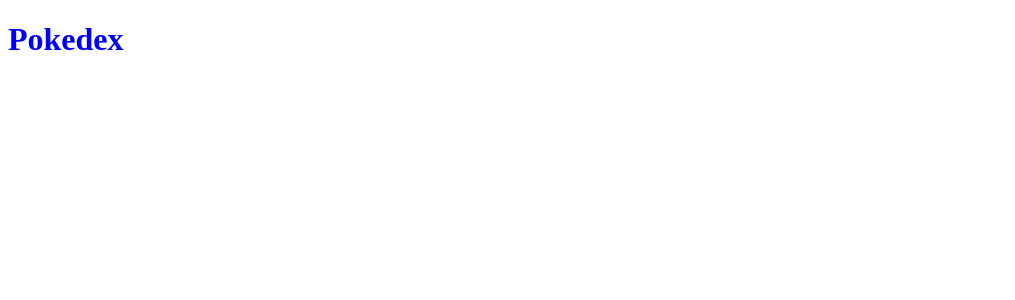
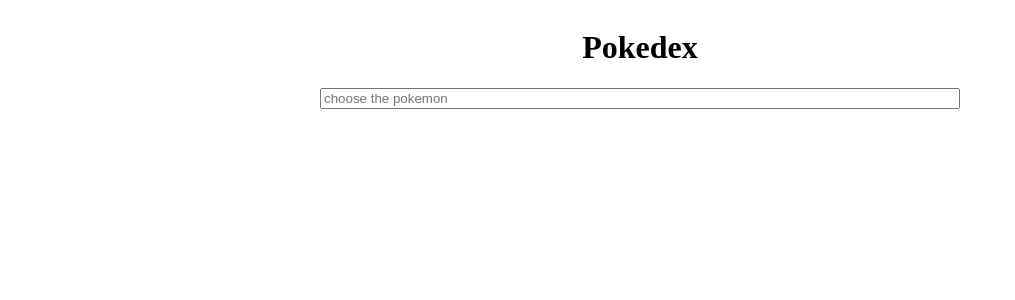
Before and after one commit to ShubhamTiwari55/pokedex, a React (Vite) app: page / in a window 1280 px wide. Shown: the top 300 px of the page, without its empty margins (0-1015 px from the left). Built offline with nearby package versions, Linux system fonts and the light colour scheme.

Commit message:
project started

```diff
--- a/src/App.jsx
+++ b/src/App.jsx
@@ -1,9 +1,14 @@
 import './App.css'
 import Pokedex from './components/pokedex/pokedex'
+import Search from './components/search/Search'
 
 function App() {
   return (
+  <> <div className='pokedex-wrapper'>
     <Pokedex/>
+    <Search/>
+  </div>
+  </>
   )
 }
 
--- a/src/components/pokedex/Pokedex.css
+++ b/src/components/pokedex/Pokedex.css
@@ -1,3 +1,6 @@
-h1{
-    color: blue;
+.pokedex-wrapper{
+    display: flex;
+    flex-direction: column;
+    align-items: center;
+    margin: 0 auto;
 }
--- /dev/null
+++ b/src/components/search/Search.css
@@ -0,0 +1,3 @@
+#search-input{
+    width: 50%;
+}
--- /dev/null
+++ b/src/components/search/Search.jsx
@@ -0,0 +1,9 @@
+import './Search.css'
+
+function Search(){
+    return (
+        <input type="text" placeholder='choose the pokemon' id='search-input'/>
+    )
+}
+
+export default Search
```
